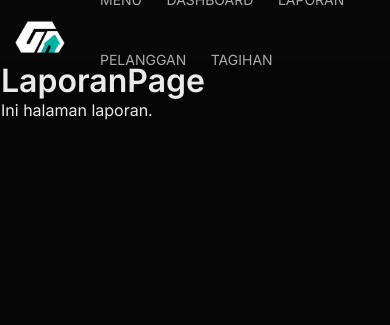
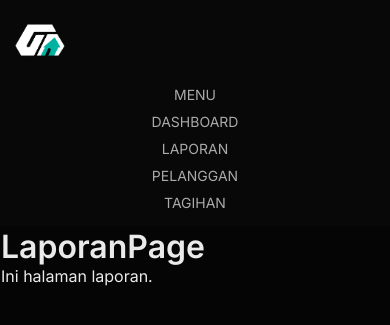
Before and after one commit to Parieeel/web-tagihan-v2, a Flask app: page /laporan in a window 390 px wide. Shown: the top 325 px of the page. Run offline with Flask 3, Linux system fonts and the light colour scheme.

Commit message:
Implement mobile sidebar styles
Added mobile styles for sidebar layout and navigation.

```diff
--- a/static/ui.css
+++ b/static/ui.css
@@ -327,3 +327,35 @@ margin-top: 20px;
   }
 
 }
+
+/* ===========================
+   MOBILE SIDEBAR FIX
+=========================== */
+
+@media (max-width: 768px) {
+
+  .sidebar {
+    flex-direction: column;
+    height: auto;
+    padding: 15px;
+    gap: 15px;
+    text-align: center;
+  }
+
+  .sidebar nav {
+    display: flex;
+    flex-direction: column;
+    gap: 10px;
+  }
+
+  .sidebar a {
+    margin: 0;
+    line-height: normal;
+    font-size: 14px;
+  }
+
+  .logo-img {
+    margin-top: 0;
+  }
+
+}
```
